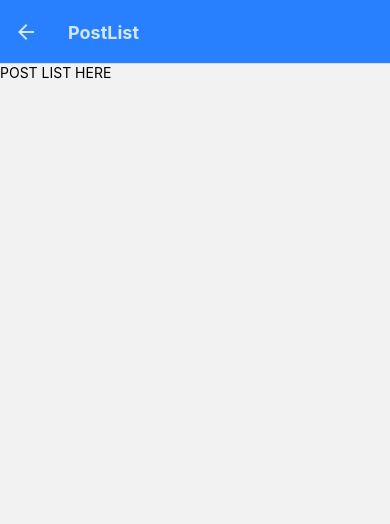
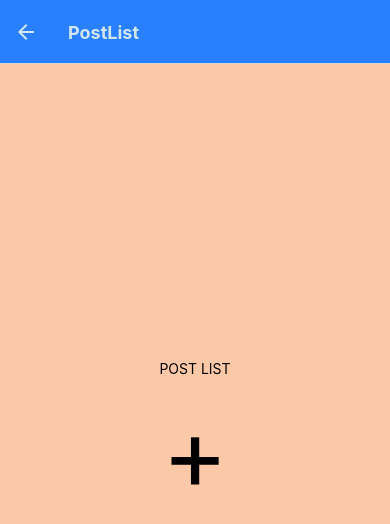
Before and after one commit to hmcvay/TakeCare, a React Native app: screen /PostList in a window 390 px wide. Shown: the top 524 px of the page. Built offline with nearby package versions, Linux system fonts and the light colour scheme.

Commit message:
finished hour lunch. Then Add navigation from PostList to AddPost

```diff
--- a/src/components/AddPost.js
+++ b/src/components/AddPost.js
@@ -0,0 +1,16 @@
+import React from 'react';
+import {
+  View,
+  Text,
+  StyleSheet,
+} from 'react-native';
+
+function AddPost({navigation}){
+  return(
+    <View>
+      <Text>Add Post here//form coming</Text>
+    </View>
+  )
+};
+
+export default AddPost;
--- a/src/components/App.js
+++ b/src/components/App.js
@@ -7,6 +7,7 @@ import {
 } from 'react-native';
 import Home from './Home';
 import PostList from './PostList';
+import AddPost from './AddPost';
 
 import { NavigationContainer } from '@react-navigation/native';
 import { createNativeStackNavigator } from '@react-navigation/native-stack';
@@ -33,6 +34,16 @@ const App = () => {
           // options={{headerShown: false}}
         />
         <Stack.Screen
+          name="AddPost"
+          component={AddPost}
+          options={{
+            title: 'Add post!',
+            headerStyle:{
+              fontWeight:'bold',
+            },
+          }}
+        />
+        <Stack.Screen
           name="PostList"
           component={PostList}
         />
--- a/src/components/PostList.js
+++ b/src/components/PostList.js
@@ -3,13 +3,40 @@ import {
   View,
   Text,
   StyleSheet,
+  TouchableOpacity,
+  SafeAreaView,
 } from 'react-native';
+
 
 function PostList({navigation}){
   return (
-    <View>
-      <Text>POST LIST HERE</Text>
+    <SafeAreaView
+    style={{
+      flex: 1,
+      justifyContent: 'center',
+      alignItems: 'center',
+      backgroundColor: '#fcc9a8',
+    }}>
+    <View >
+      <Text>POST LIST</Text>
     </View>
+    <TouchableOpacity
+      onPress={() => navigation.navigate('AddPost')}
+      style={{
+        width: '80%',
+        padding: 15,
+        color: '#fcc9a8',
+        borderRadius: 10,
+        flexDirection: 'row',
+        justifyContent: 'space-between',
+        marginBottom: 20,
+      }}>
+      <View style={{flex: 1, justifyContent: 'center', alignItems: 'center'}} >
+        <Text style={{fontSize: 100}}>+</Text>
+      </View>
+    </TouchableOpacity>
+  </SafeAreaView>
+
   )
 };
 
```
